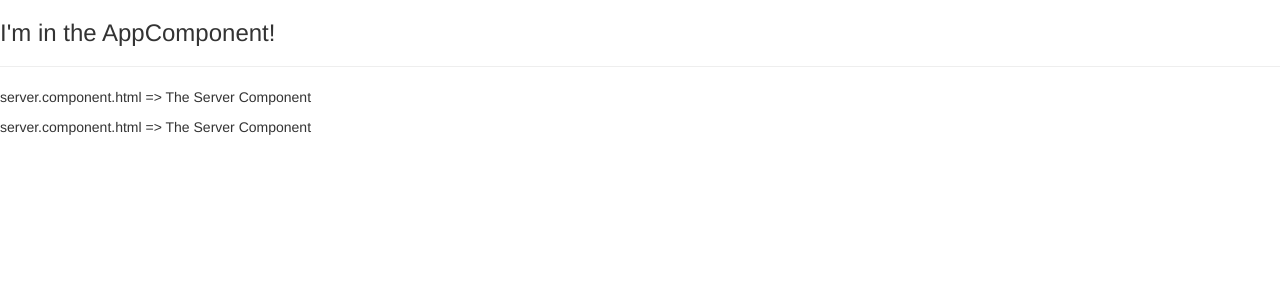
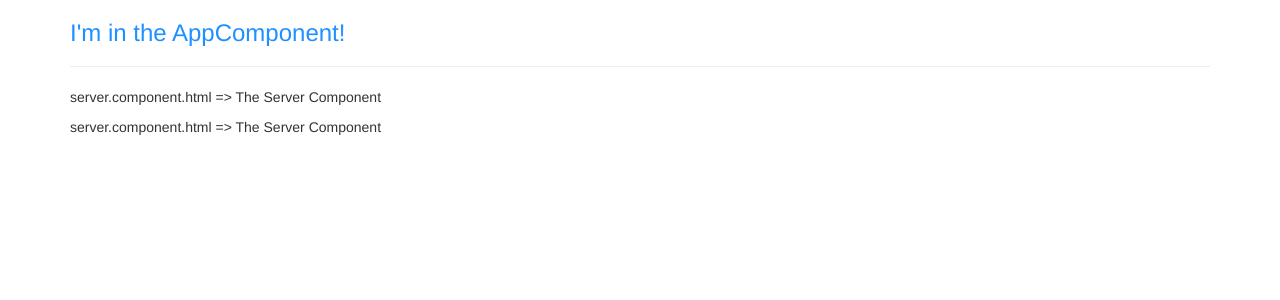
Before and after one commit to once-around/frontend-angular-playground-app, an Angular app: page / in a window 1280 px wide. Shown: the top 300 px of the page. Built offline with nearby package versions, Linux system fonts and the light colour scheme.

Commit message:
Revert "Abschnitt 2, Lektion 20 - Working with Component Styles

```diff
--- a/src/app/app.component.html
+++ b/src/app/app.component.html
@@ -1,3 +1,9 @@
-<h3>I'm in the AppComponent!</h3>
-<hr>
-<app-servers></app-servers>
+<div class="container">
+  <div class="row">
+    <div class="col-xs-12">
+      <h3>I'm in the AppComponent!</h3>
+      <hr>
+      <app-servers></app-servers>
+    </div>
+  </div>
+</div>
--- a/src/app/app.component.scss
+++ b/src/app/app.component.scss
@@ -0,0 +1,3 @@
+h3 {
+  color: darkblue;
+}
--- a/src/app/app.component.ts
+++ b/src/app/app.component.ts
@@ -3,7 +3,12 @@
 @Component({
   selector: 'app-root',
   templateUrl: './app.component.html',
-  styleUrls: ['./app.component.scss']
+  // styleUrls: ['./app.component.scss']
+  styles: [
+    `h3 {
+      color: dodgerblue;
+    }`
+  ]
 })
 export class AppComponent {
 }
```
